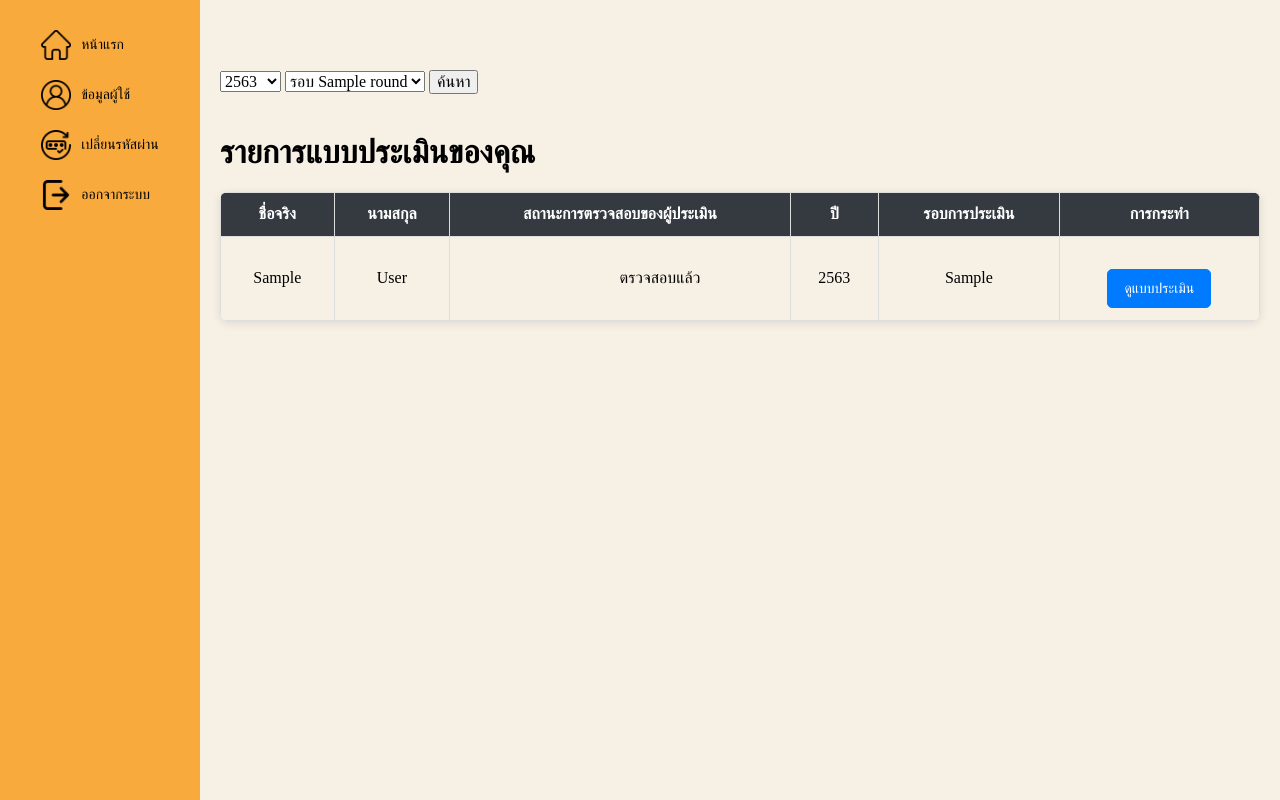
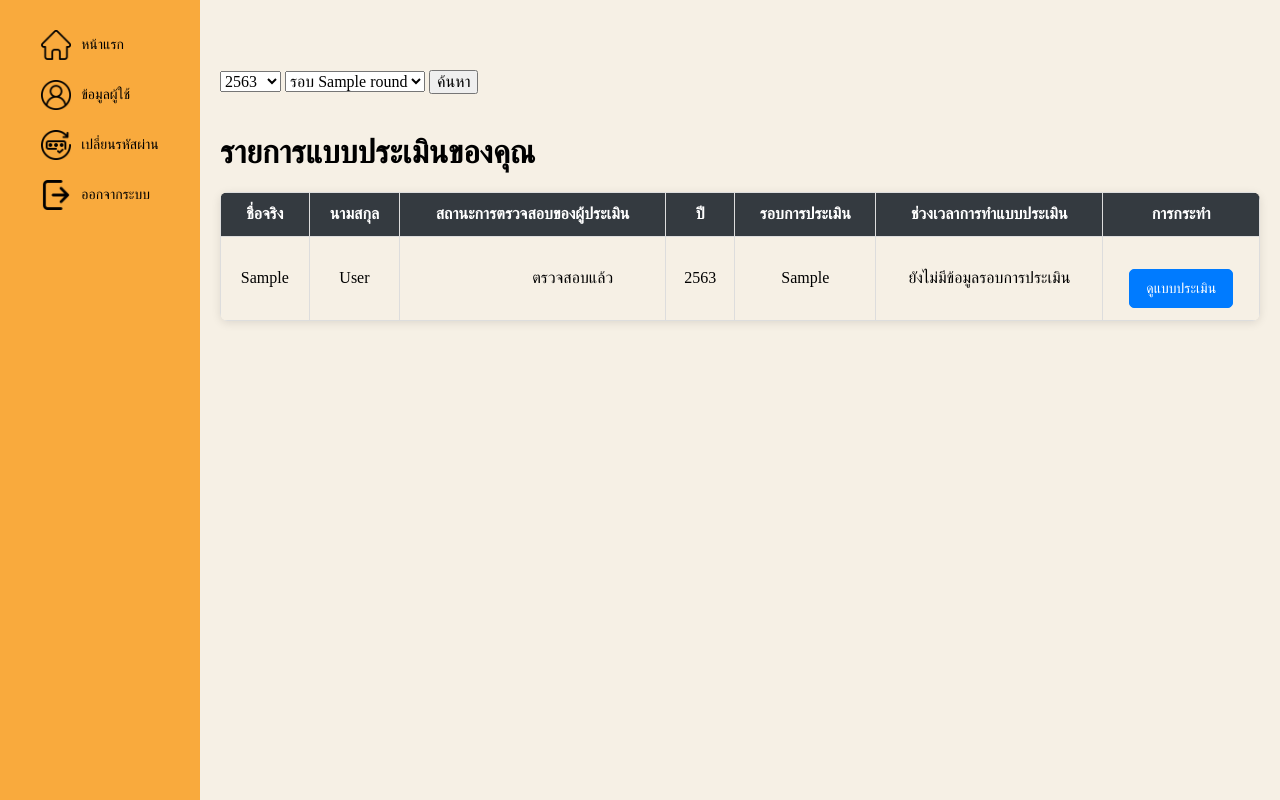
Before and after one commit to basket09990/Evaluation-RMUTL, a Django app: template app_evaluation/templates/app_evaluation/search_evaluations.html in a window 1280 px wide. Run offline with Django 3.2, Linux system fonts and the light colour scheme; the template is opened without the code that fills it: most values are stand-ins (such as "Sample title", 1, 10 or a date in 2020).

Commit message:
Edit 20/12/2024

```diff
--- a/app_evaluation/templates/app_evaluation/search_evaluations.html
+++ b/app_evaluation/templates/app_evaluation/search_evaluations.html
@@ -36,7 +36,7 @@
                 <th>สถานะการตรวจสอบของผู้ประเมิน</th>
                 <th>ปี</th>
                 <th>รอบการประเมิน</th>
-               <!-- <th>สถานะช่วงเวลาการทำแบบประเมิน</th> -->
+                <th>ช่วงเวลาการทำแบบประเมิน</th>
                 <th>การกระทำ</th>
             </tr>
         </thead>
@@ -52,11 +52,8 @@
                     {% endif %}</td>
                 <td>{{ evaluation.evr_id.evr_year|add:"543" }}</td>
                 <td>{{ evaluation.evr_id.evr_round }}</td>
-              <!--  <td>{% if evaluation.evr_id.evr_status %}
-                    อยู่นอกระยะเวลาการทำประเมิน
-                    {% else %}
-                    อยู่ในช่วงระยะเวลาการทำแบบประเมิน
-                    {% endif %}</td>     -->
+                <!--{{ evaluation.evr_id.evr_status|yesno:"อยู่นอกระยะเวลาการทำประเมิน,อยู่ในช่วงระยะเวลาการทำแบบประเมิน"  }}-->
+                <td>{% if evaluation.evr_id.evr_round == 1 %}1 ตุลาคม - 31 มีนาคม{% elif evaluation.evr_id.evr_round == 2 %}1 เมษายน - 30 กันยายน{% else %}ยังไม่มีข้อมูลรอบการประเมิน{% endif %}</td>
                 <td><a href="{% url 'evaluation_page1' evaluation.uevr_id %}" class="btn btn-primary">ดูแบบประเมิน</a></td>
             </tr>
             {% empty %}
--- a/app_evaluation/templates/app_evaluation/search_evaluations_2.html
+++ b/app_evaluation/templates/app_evaluation/search_evaluations_2.html
@@ -37,7 +37,7 @@
                     <th>สถานะการตรวจสอบของผู้ประเมิน</th>
                     <th>ปี</th>
                     <th>รอบการประเมิน</th>
-                   <!-- <th>สถานะช่วงเวลาการทำแบบประเมิน</th> -->
+                   <th>ช่วงเวลาการทำแบบประเมิน</th>
                     <th>การกระทำ</th>
                 </tr>
             </thead>
@@ -49,7 +49,8 @@
                     <td>{{ evaluation.approve_status|yesno:"ตรวจสอบแล้ว,ยังไม่ได้ตรวจสอบ" }}</td>
                     <td>{{ evaluation.evr_id.evr_year|add:"543" }}</td>
                     <td>{{ evaluation.evr_id.evr_round }}</td>
-                   <!-- <td>{{ evaluation.evr_id.evr_status|yesno:"อยู่นอกระยะเวลาการทำประเมิน,อยู่ในช่วงระยะเวลาการทำแบบประเมิน"  }}</td> -->
+                    <!--{{ evaluation.evr_id.evr_status|yesno:"อยู่นอกระยะเวลาการทำประเมิน,อยู่ในช่วงระยะเวลาการทำแบบประเมิน"  }}-->
+                    <td>{% if evaluation.evr_id.evr_round == 1 %}1 ตุลาคม - 31 มีนาคม{% elif evaluation.evr_id.evr_round == 2 %}1 เมษายน - 30 กันยายน{% else %}ยังไม่มีข้อมูลรอบการประเมิน{% endif %}</td>
                     {% if evaluation.approve_status == 0 %}
                     <td><a href="{% url 'evaluation_page_from_1' evaluation.uevr_id %}" class="btn btn-primary">แบบประเมิน</a></td>
                     {% else %}
```
